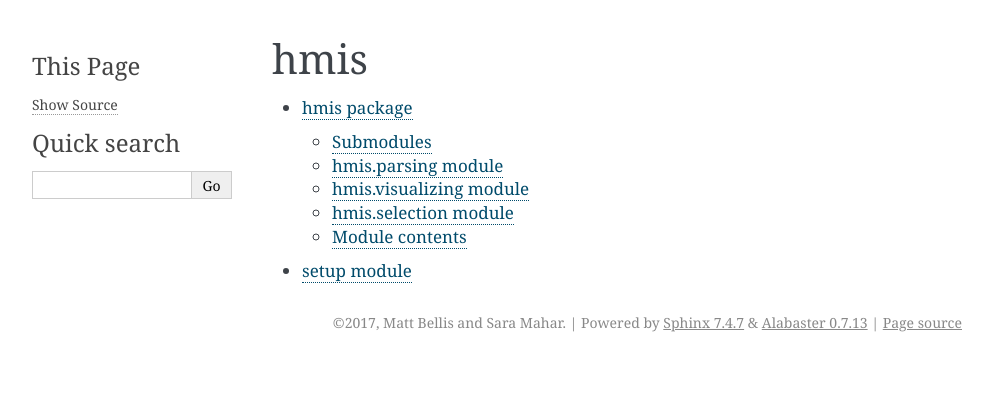
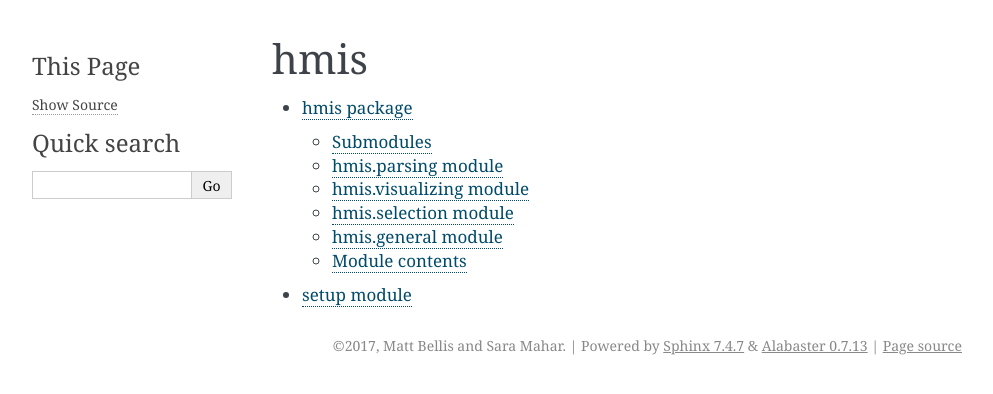
Before and after one commit to mattbellis/hmis, a Sphinx documentation site: the page built from docs/modules.rst, in a window 1280 px wide. Shown: the top 394 px of the page, without its empty margins (148-1141 px from the left). Built offline with Sphinx 7.4.7, drawn with Linux system fonts in a browser that asks for light colours.

Commit message:
Changes to include general file.

```diff
--- a/docs/conf.py
+++ b/docs/conf.py
@@ -20,6 +20,8 @@ import os
 #sys.path.insert(0, os.path.abspath(os.pardir))
 #sys.path.append('/home/bellis/hmis')
 #sys.path.insert(0, os.path.abspath(os.pardir))
+
+
 sys.path.append(os.path.abspath(os.pardir))
 # documentation root, use os.path.abspath to make it absolute, like shown here.
 #
@@ -49,6 +51,10 @@ extensions = ['sphinx.ext.autodoc',
 
 # Add any paths that contain templates here, relative to this directory.
 templates_path = ['_templates']
+
+
+
+
 
 # The suffix(es) of source filenames.
 # You can specify multiple suffix as a list of string:
--- a/docs/hmis.rst
+++ b/docs/hmis.rst
@@ -29,6 +29,14 @@ hmis.selection module
     :undoc-members:
     :show-inheritance:
 
+hmis.general module
+---------------------
+
+.. automodule:: hmis.general
+    :members:
+    :undoc-members:
+    :show-inheritance:
+
 
 Module contents
 ---------------
```
